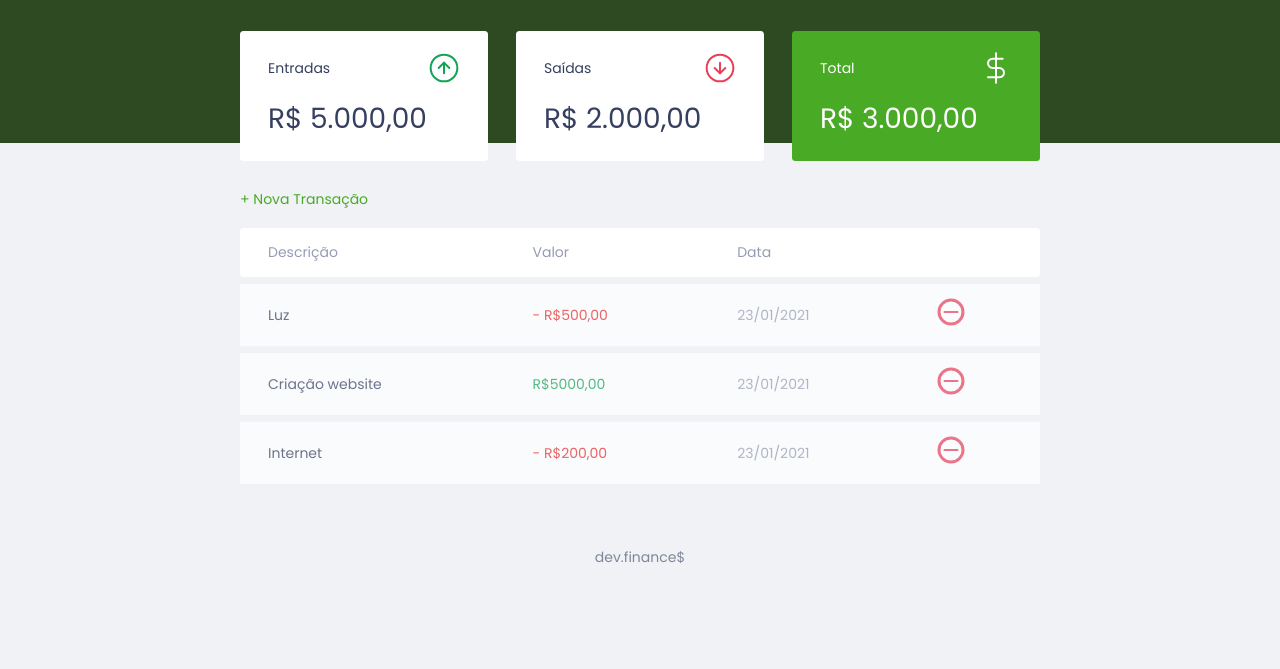
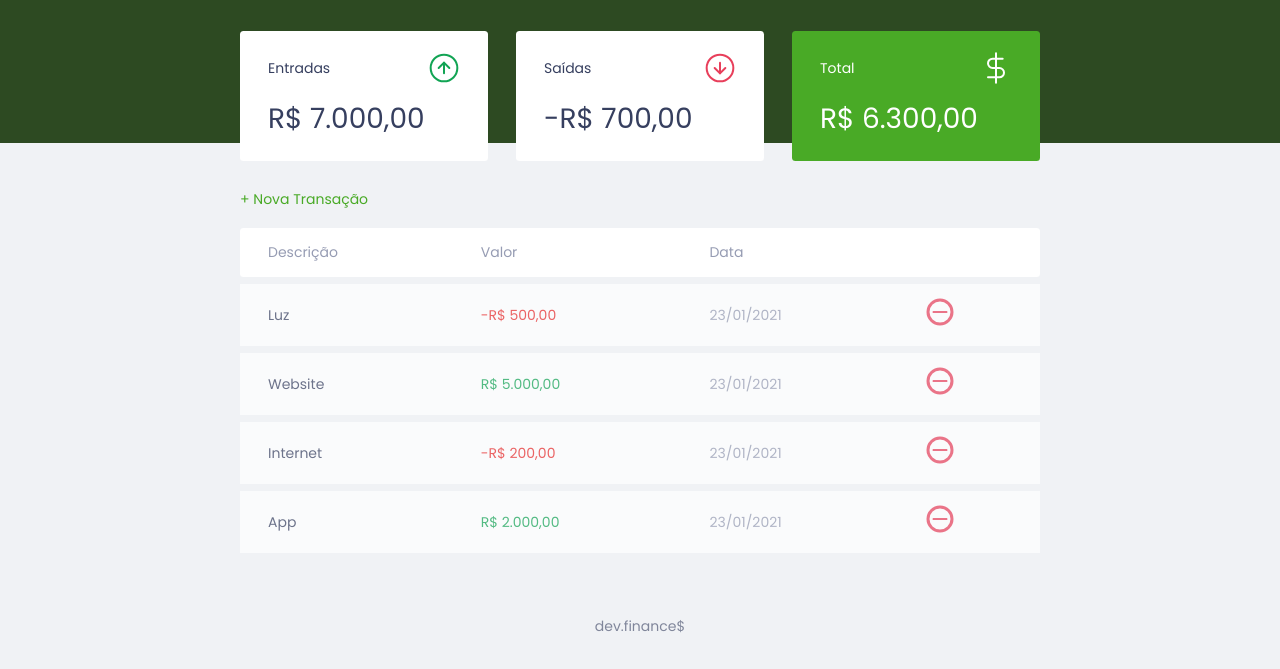
Before and after one commit to marlonmnz/maratona-discover, a plain HTML site: page index.html in a window 1280 px wide. Shown: the part 55-724 px from the top of the page. Drawn offline with Linux system fonts and the light colour scheme.

Commit message:
adicionando javascript

```diff
--- a/index.html
+++ b/index.html
@@ -24,7 +24,7 @@
                     <span>Entradas</span>
                     <img src="./assets/income.svg" alt="Imagem de entradas">
                 </h3>
-                <p>R$ 5.000,00</p>
+                <p id="incomeDisplay">R$ 5.000,00</p>
             </div>
 
             <div class="card">
@@ -32,7 +32,7 @@
                     <span>Saídas</span>
                     <img src="./assets/expense.svg" alt="">
                 </h3>
-                <p>R$ 2.000,00</p>
+                <p id="expenseDisplay">R$ 2.000,00</p>
             </div>
 
             <div class="card total">
@@ -40,7 +40,7 @@
                     <span>Total</span>
                     <img src="./assets/total.svg" alt="">
                 </h3>
-                <p>R$ 3.000,00</p>
+                <p id="totalDisplay">R$ 3.000,00</p>
             </div>
         </section>
 
@@ -59,33 +59,6 @@
                     </tr>
                 </thead>
                 <tbody>
-                    <tr>
-                        <td class="description">Luz</td>
-                        <td class="expense">- R$500,00</td>
-                        <td class="date">23/01/2021</td>
-                        <td>
-                            <img src="./assets/minus.svg" alt="Remover transação">
-                        </td>
-                    </tr>
-
-                    <tr>
-                        <td class="description">Criação website</td>
-                        <td class="income">R$5000,00</td>
-                        <td class="date">23/01/2021</td>
-                        <td>
-                            <img src="./assets/minus.svg" alt="Remover transação">
-                        </td>
-                    </tr>
-
-                    <tr>
-                        <td class="description">Internet</td>
-                        <td class="expense">- R$200,00</td>
-                        <td class="date">23/01/2021</td>
-                        <td>
-                            <img src="./assets/minus.svg" alt="Remover transação">
-                        </td>
-                    </tr>
-
                 </tbody>
             </table>
         </section>
--- a/js/script.js
+++ b/js/script.js
@@ -1,3 +1,5 @@
+// Modal
+
 const Modal = {
     open(){
         // Abrir modal
@@ -10,3 +12,123 @@ const Modal = {
         document.querySelector('.modal-overlay').classList.remove('active')
     }
 }
+
+const transactions = [
+    {
+    id: 1,
+    description: 'Luz',
+    amount: -50000,
+    date: '23/01/2021',
+    },
+    {
+    id: 2,
+    description: 'Website',
+    amount: 500000,
+    date: '23/01/2021',
+    },
+    {
+    id: 3,
+    description: 'Internet',
+    amount: -20000,
+    date: '23/01/2021',
+    },
+    {
+    id: 4,
+    description: 'App',
+    amount: 200000,
+    date: '23/01/2021',
+    },
+]
+
+const Transaction = {
+    all: transactions,
+    incomes(){
+        let income = 0;
+        // pegar todas as transações
+        // para cada transacao
+        Transaction.all.forEach(transaction=>{
+            // se ela for maior que zero
+            if(transaction.amount > 0){
+                // somar a uma variável e retornar a variavel
+                income += transaction.amount;
+            }
+        })
+
+        return income;
+    },
+    expenses(){
+        let expense = 0;
+        // pegar todas as transações
+        // para cada transacao
+        Transaction.all.forEach(transaction=>{
+            // se ela for menor que zero
+            if(transaction.amount < 0){
+                // subtrair a uma variável e retornar a variavel
+                expense += transaction.amount;
+            }
+        })
+
+        return expense;
+    },
+    total(){
+        // entradas - saídas
+        return Transaction.incomes() + Transaction.expenses();
+    }
+}
+
+const DOM = {
+    transactionsContainer: document.querySelector('#data-table tbody'),
+
+    addTransaction(transaction, index){
+        const tr = document.createElement('tr')
+        tr.innerHTML = DOM.innerHTMLTransaction(transaction)
+
+        DOM.transactionsContainer.appendChild(tr)
+    },
+    innerHTMLTransaction(transaction){
+
+        const CSSclass = transaction.amount > 0 ?  "income" : "expense"
+
+        const amount = Utils.formatCurrency(transaction.amount)
+
+        const html = `
+        <td class="description">${transaction.description}</td>
+        <td class="${CSSclass}">${amount}</td>
+        <td class="date">${transaction.date}</td>
+        <td>
+            <img src="./assets/minus.svg" alt="Remover transação">
+        </td>
+        `
+
+        return html
+    },
+
+    updateBalance(){
+        document.getElementById('incomeDisplay').innerHTML = Utils.formatCurrency(Transaction.incomes())
+        document.getElementById('expenseDisplay').innerHTML = Utils.formatCurrency(Transaction.expenses())
+        document.getElementById('totalDisplay').innerHTML = Utils.formatCurrency(Transaction.total())
+    }
+}
+
+const Utils = {
+    formatCurrency(value){
+        const signal = Number(value) < 0 ? "-" : ""
+
+        value = String(value).replace(/\D/g, "")
+
+        value = Number(value) / 100
+
+        value = value.toLocaleString("pt-BR", {
+            style: "currency",
+            currency: "BRL"
+        })
+
+        return signal + value
+    }
+}
+
+transactions.forEach(function(transaction){
+    DOM.addTransaction(transaction)
+})
+
+DOM.updateBalance()
```
